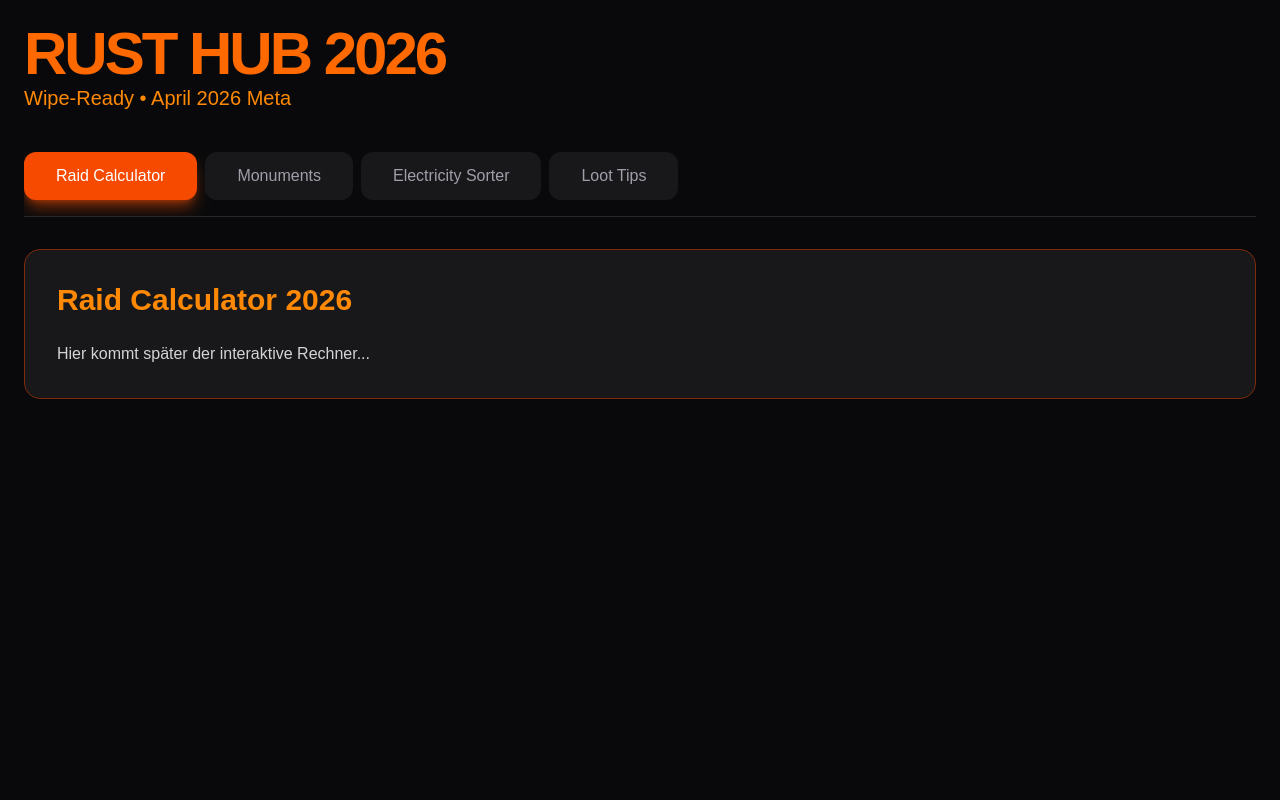
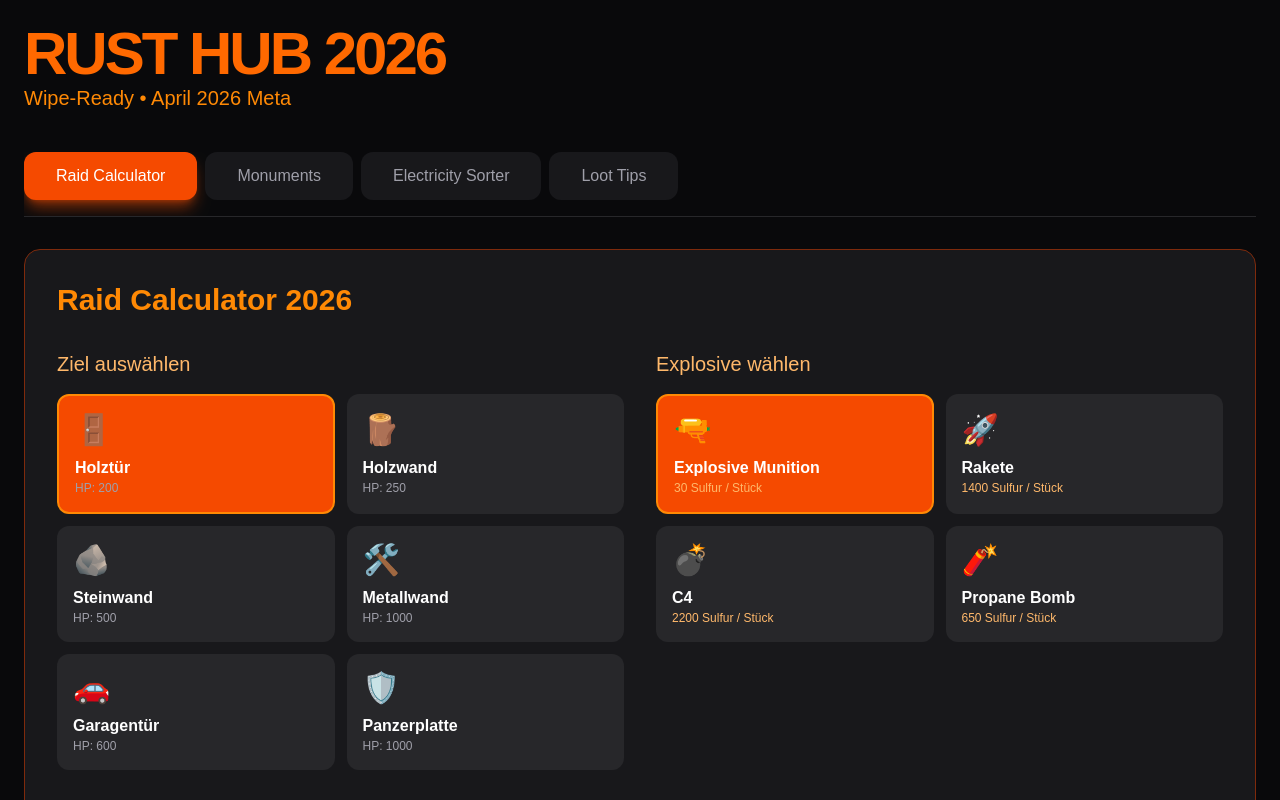
Before and after one commit to r34634h6/rust-hub, a Next.js app: page / in a window 1280 px wide. Both pictures are taken after a click on the button "Raid Calculator". Shown: the top 800 px of the page. Built offline with nearby package versions, Linux system fonts and the light colour scheme.

Commit message:
Interactive Raid Calculator fertig

```diff
--- a/components/RaidCalculator.tsx
+++ b/components/RaidCalculator.tsx
@@ -1,11 +1,97 @@
 'use client';
 import { useState } from 'react';
 
+const structures = [
+  { name: "Holztür", hp: 200, emoji: "🚪" },
+  { name: "Holzwand", hp: 250, emoji: "🪵" },
+  { name: "Steinwand", hp: 500, emoji: "🪨" },
+  { name: "Metallwand", hp: 1000, emoji: "🛠️" },
+  { name: "Garagentür", hp: 600, emoji: "🚗" },
+  { name: "Panzerplatte", hp: 1000, emoji: "🛡️" },
+];
+
+const explosives = [
+  { name: "Explosive Munition", dmg: 35, sulfur: 30, emoji: "🔫" },
+  { name: "Rakete", dmg: 250, sulfur: 1400, emoji: "🚀" },
+  { name: "C4", dmg: 550, sulfur: 2200, emoji: "💣" },
+  { name: "Propane Bomb", dmg: 400, sulfur: 650, emoji: "🧨" },
+];
+
 export default function RaidCalculator() {
+  const [selectedStruct, setSelectedStruct] = useState(structures[0]);
+  const [selectedExpl, setSelectedExpl] = useState(explosives[0]);
+
+  const hitsNeeded = Math.ceil(selectedStruct.hp / selectedExpl.dmg);
+  const totalSulfur = hitsNeeded * selectedExpl.sulfur;
+
   return (
     <div className="bg-zinc-900 p-8 rounded-2xl border border-orange-900">
-      <h2 className="text-3xl font-bold text-orange-400 mb-6">Raid Calculator 2026</h2>
-      <p className="text-zinc-300">Hier kommt später der interaktive Rechner...</p>
+      <h2 className="text-3xl font-bold text-orange-400 mb-8">Raid Calculator 2026</h2>
+
+      <div className="grid md:grid-cols-2 gap-8">
+        {/* Strukturen */}
+        <div>
+          <h3 className="text-xl mb-4 text-orange-300">Ziel auswählen</h3>
+          <div className="grid grid-cols-2 gap-3">
+            {structures.map((struct, i) => (
+              <button
+                key={i}
+                onClick={() => setSelectedStruct(struct)}
+                className={`p-4 rounded-xl text-left transition-all ${
+                  selectedStruct.name === struct.name
+                    ? 'bg-orange-600 border-2 border-orange-400'
+                    : 'bg-zinc-800 hover:bg-zinc-700'
+                }`}
+              >
+                <div className="text-3xl mb-2">{struct.emoji}</div>
+                <div className="font-bold">{struct.name}</div>
+                <div className="text-xs text-zinc-400">HP: {struct.hp}</div>
+              </button>
+            ))}
+          </div>
+        </div>
+
+        {/* Explosives */}
+        <div>
+          <h3 className="text-xl mb-4 text-orange-300">Explosive wählen</h3>
+          <div className="grid grid-cols-2 gap-3">
+            {explosives.map((expl, i) => (
+              <button
+                key={i}
+                onClick={() => setSelectedExpl(expl)}
+                className={`p-4 rounded-xl text-left transition-all ${
+                  selectedExpl.name === expl.name
+                    ? 'bg-orange-600 border-2 border-orange-400'
+                    : 'bg-zinc-800 hover:bg-zinc-700'
+                }`}
+              >
+                <div className="text-3xl mb-2">{expl.emoji}</div>
+                <div className="font-bold">{expl.name}</div>
+                <div className="text-xs text-orange-300">{expl.sulfur} Sulfur / Stück</div>
+              </button>
+            ))}
+          </div>
+        </div>
+      </div>
+
+      {/* Ergebnis */}
+      <div className="mt-10 bg-zinc-950 border border-orange-800 rounded-2xl p-8">
+        <div className="flex flex-col items-center text-center">
+          <div className="text-6xl mb-4">{selectedStruct.emoji}</div>
+          <h3 className="text-2xl font-bold mb-2">{selectedStruct.name}</h3>
+
+          <div className="text-7xl font-black text-orange-400 mt-6 mb-2">{hitsNeeded}</div>
+          <p className="text-xl text-orange-300">× {selectedExpl.name}</p>
+
+          <div className="mt-8 text-4xl font-bold text-white">
+            {totalSulfur} <span className="text-orange-400">Sulfur</span>
+          </div>
+
+          <p className="text-green-400 mt-6 text-lg">
+            Günstigste Meta 2026: Oft Propane Bomb + Catapult
+          </p>
+        </div>
+      </div>
     </div>
   );
 }
```
